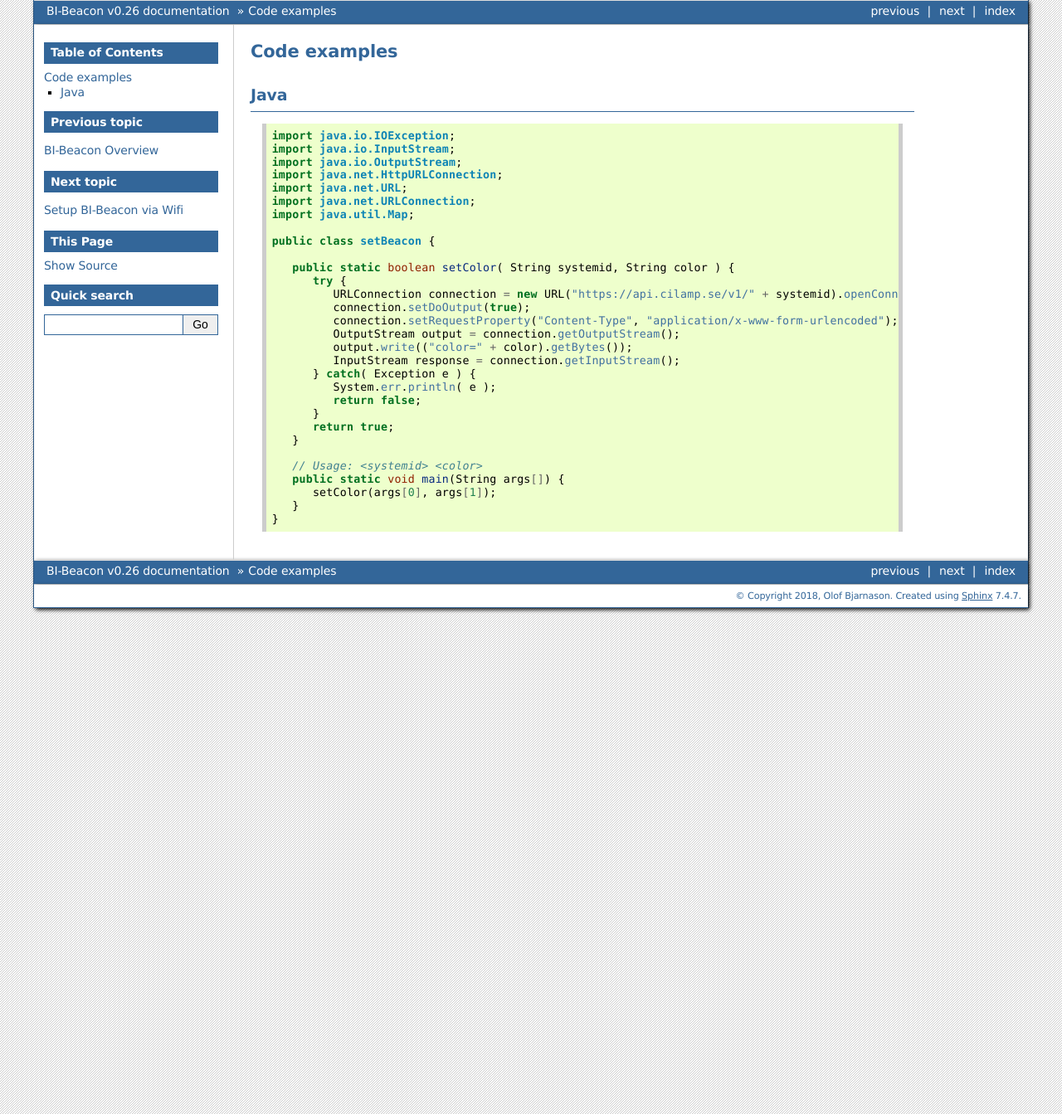
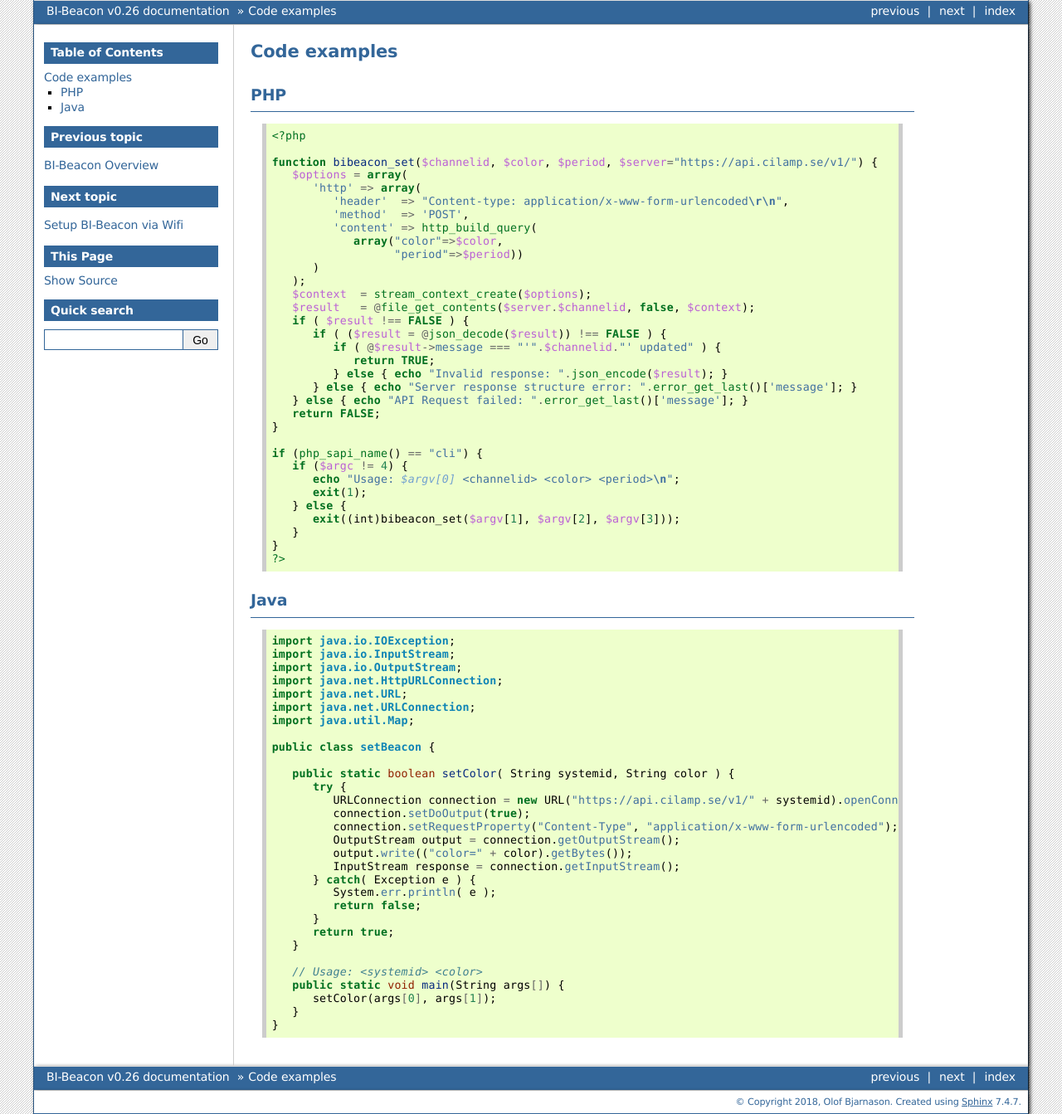
Before and after one commit to BI-Beacon/docs, a Sphinx documentation site: the page built from docs/code_examples.rst, in a window 1280 px wide. Shown: the whole page at 83% size. Built offline with Sphinx 7.4.7, drawn with Linux system fonts in a browser that asks for light colours; pages that are not in the unit, such as notebooks, are missing from menus.

Commit message:
Cleanups.

```diff
--- a/docs/code_examples.rst
+++ b/docs/code_examples.rst
@@ -1,5 +1,45 @@
 Code examples
 ==================
+
+PHP
+---
+
+.. code-block:: php
+
+   <?php
+
+   function bibeacon_set($channelid, $color, $period, $server="https://api.cilamp.se/v1/") {
+      $options = array(
+         'http' => array(
+            'header'  => "Content-type: application/x-www-form-urlencoded\r\n",
+            'method'  => 'POST',
+            'content' => http_build_query(
+               array("color"=>$color,
+                     "period"=>$period))
+         )
+      );
+      $context  = stream_context_create($options);
+      $result   = @file_get_contents($server.$channelid, false, $context);
+      if ( $result !== FALSE ) {
+         if ( ($result = @json_decode($result)) !== FALSE ) {
+            if ( @$result->message === "'".$channelid."' updated" ) {
+               return TRUE;
+            } else { echo "Invalid response: ".json_encode($result); }
+         } else { echo "Server response structure error: ".error_get_last()['message']; }
+      } else { echo "API Request failed: ".error_get_last()['message']; }
+      return FALSE;
+   }
+
+   if (php_sapi_name() == "cli") {
+      if ($argc != 4) {
+         echo "Usage: $argv[0] <channelid> <color> <period>\n";
+         exit(1);
+      } else {
+         exit((int)bibeacon_set($argv[1], $argv[2], $argv[3]));
+      }
+   }
+   ?>
+
 
 Java
 ----
```
Also changed, not shown: docs/_static/architecture.png (deleted), 2 other files.
